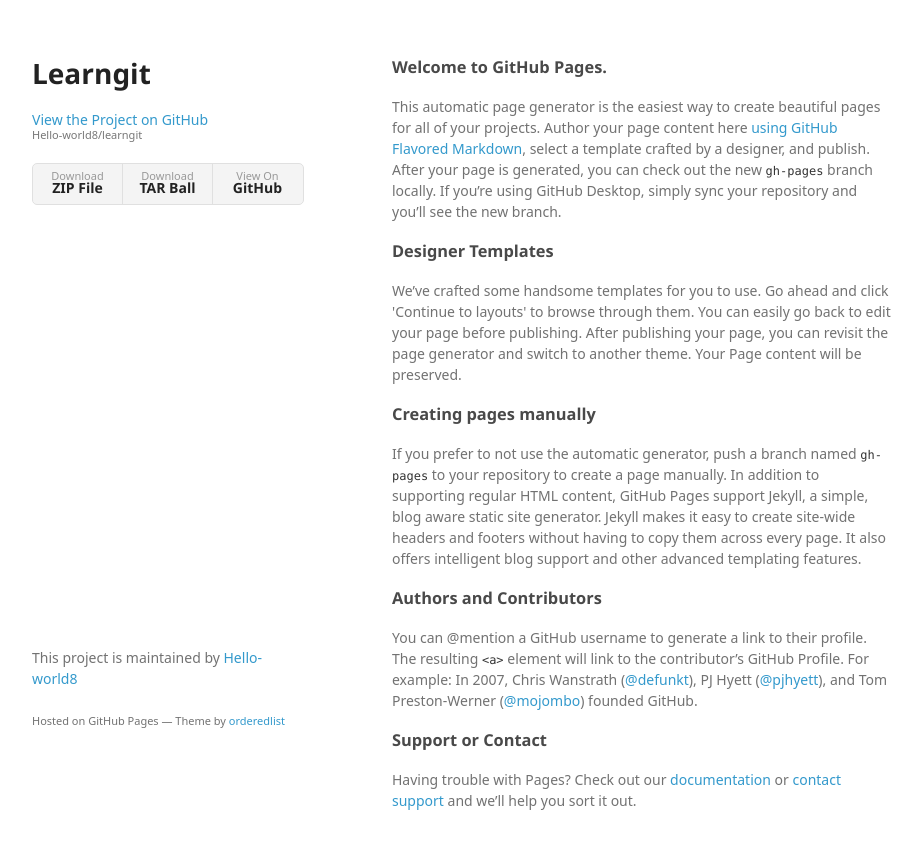
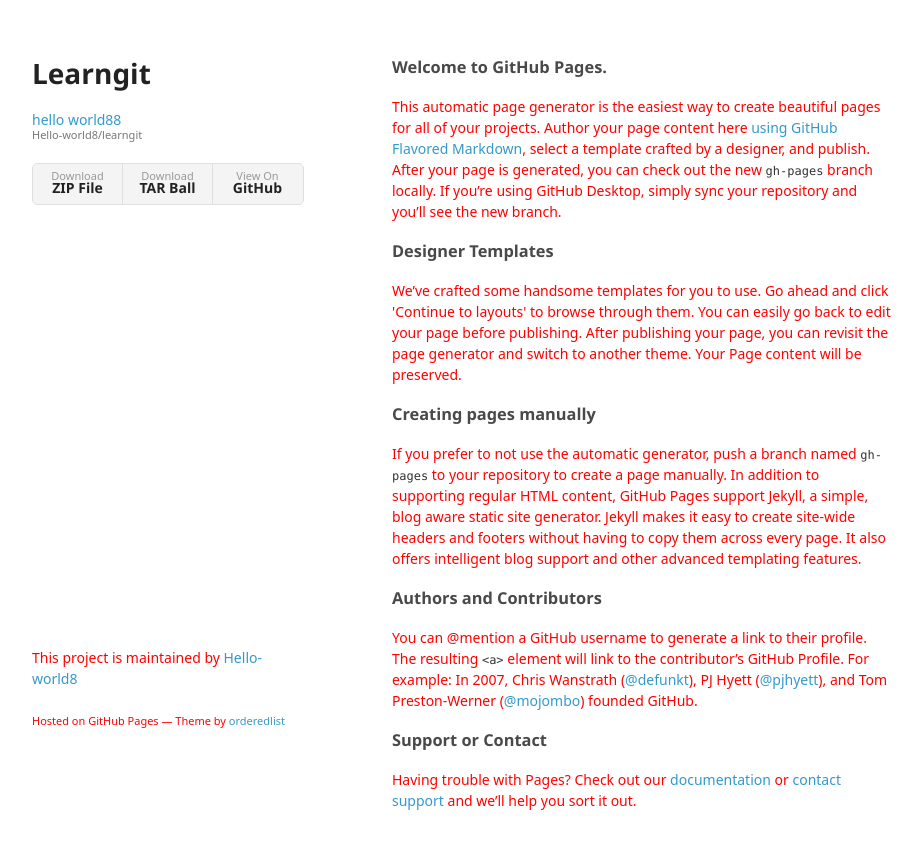
Before and after one commit to Hello-world8/learngit, a plain HTML site: page index.html in a window 1280 px wide. Shown: the whole page, without its empty margins (178-1100 px from the left). Drawn offline with Linux system fonts and the light colour scheme; a web font is replaced by a local one.

Commit message:
Update index.html

```diff
--- a/index.html
+++ b/index.html
@@ -12,13 +12,13 @@
     <script src="//html5shiv.googlecode.com/svn/trunk/html5.js"></script>
     <![endif]-->
   </head>
-  <body>
+  <body style="color:red">
     <div class="wrapper">
       <header>
         <h1>Learngit</h1>
         <p></p>
 
-        <p class="view"><a href="https://github.com/Hello-world8/learngit">View the Project on GitHub <small>Hello-world8/learngit</small></a></p>
+        <p class="view"><a href="https://github.com/Hello-world8/learngit">hello world88 <small>Hello-world8/learngit</small></a></p>
 
 
         <ul>
```
